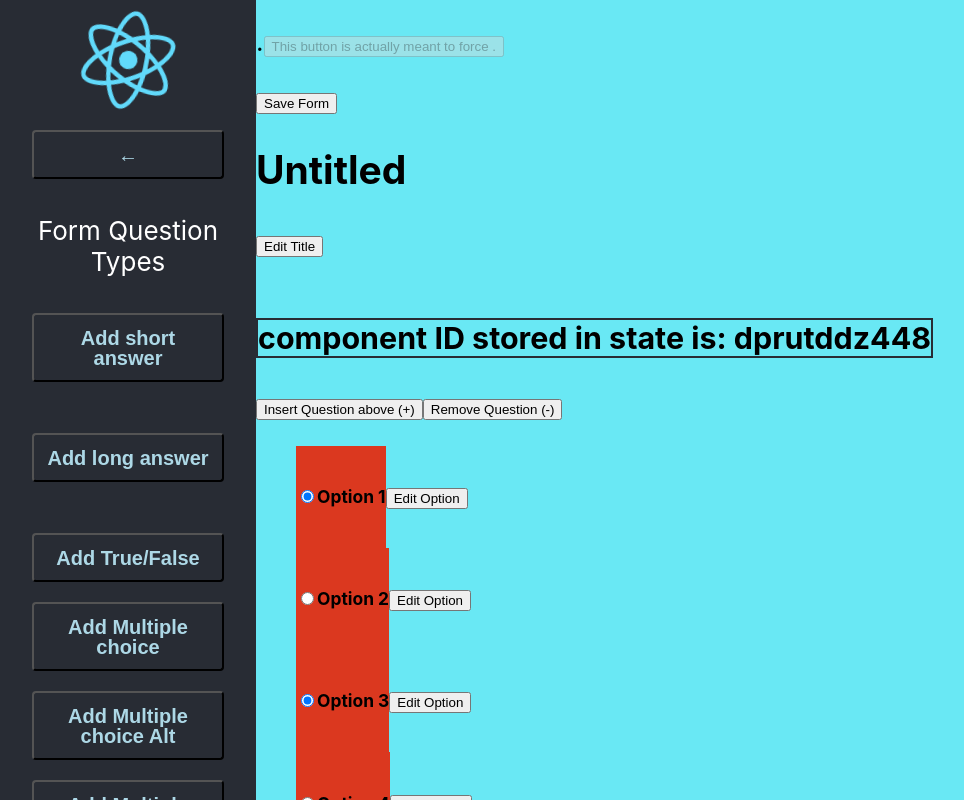
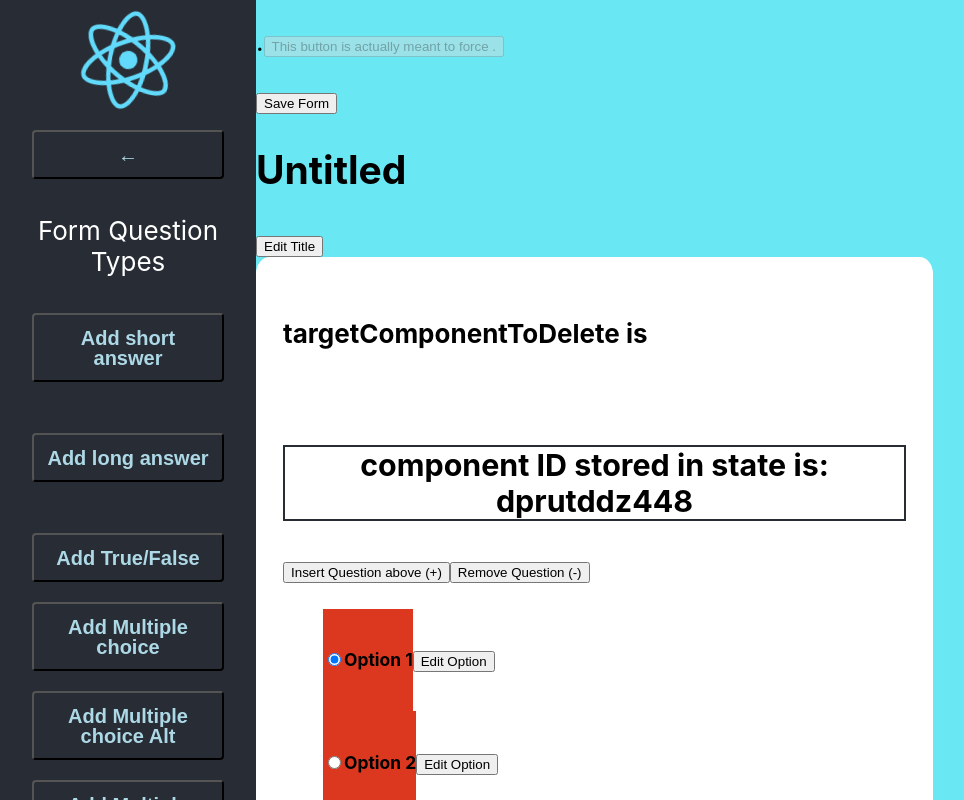
Before and after one commit to conrad1451/formbuilder-frontend, a React (Create React App) app: page /new-form in a window 1280 px wide. Shown: the top 800 px of the page, without its empty margins (0-964 px from the left). Built offline with nearby package versions, Linux system fonts and the light colour scheme.

Commit message:
feat: implement question component style

```diff
--- a/src/pages/FormPage.tsx
+++ b/src/pages/FormPage.tsx
@@ -568,15 +568,18 @@ const DynamicMultiChoiceAlt: React.FC<DynamicComponentPropsAlt> = ({ componentID
    // TODO: CHQ: I see now that I was using an arbitrary component width to force the multuipelchoice options onto new lines, RATHER than just listing them via a map. I see how that caused issues when text overflowed a certain size
     return (
       <>
+      <div className="multichoiceBlock">
         <div>
           <div>
-         <br />
+            {/* <br /> */}
             <div className="componentWidth">
+              <h4>targetComponentToDelete is {targetComponentToDelete}</h4>
+              <br/><br/>
               {/* <div > */}
               {/* <EditableTextModule myText={componentID} isEditing={true} theFontSize={"h3"}/> */}
               <EditableTextModule myText={"component ID stored in state is: "+myCompID} isEditing={true} theFontSize={"h3"}/>
               {/* <EditableTextModule myText={text} isEditing={true} theFontSize={"h3"}/> */}
-
+                        <br/>
               <button id="some-inner-answer"
               onClick={() =>
                 // @ts-ignore comment
@@ -589,6 +592,7 @@ const DynamicMultiChoiceAlt: React.FC<DynamicComponentPropsAlt> = ({ componentID
               >
                 Insert Question above (+)
               </button>
+
               <button id="some-inner-answer"
               onClick={() =>
                 // @ts-ignore
@@ -598,15 +602,20 @@ const DynamicMultiChoiceAlt: React.FC<DynamicComponentPropsAlt> = ({ componentID
               >
               Remove Question (-)
               </button>
+
               {/*CHQ: This lists the list elements (components) side by side - we dont wan't that  */}
               {/* <div>{optionList}</div> */}
 
               <ul>
                 {optionList.map((mcOption) => { return (<li>{mcOption}</li>) })}
               </ul>
+
             </div>
-         <br />
+            {/* <br /> */}
           </div>
+
+          {/* <br/>          <br/>          <br/> */}
+
           <div>
             {/* <button className='formbuttons' id="some-inner-answer" */}
             <button id="some-inner-answer"
@@ -621,6 +630,7 @@ const DynamicMultiChoiceAlt: React.FC<DynamicComponentPropsAlt> = ({ componentID
             >
               Add Option (+)
             </button>
+
             <button id="some-inner-answer"
             onClick={() =>{
               // [ZB]
@@ -630,11 +640,11 @@ const DynamicMultiChoiceAlt: React.FC<DynamicComponentPropsAlt> = ({ componentID
             </button>
             {/* CHQ: This is where I tested to prove that content editable would address my problems */}
             {/* <p>total number of inner things: {optionList.length}</p> */}
-
+          </div>
+        </div>
       </div>
 
-      </div>
-
+       {/*CHQ: Following line breaks provide spacing between multiple choice components  */}
       <br />
       <br />
    </>
```
Lines whose indentation alone changed are shown as unchanged.
